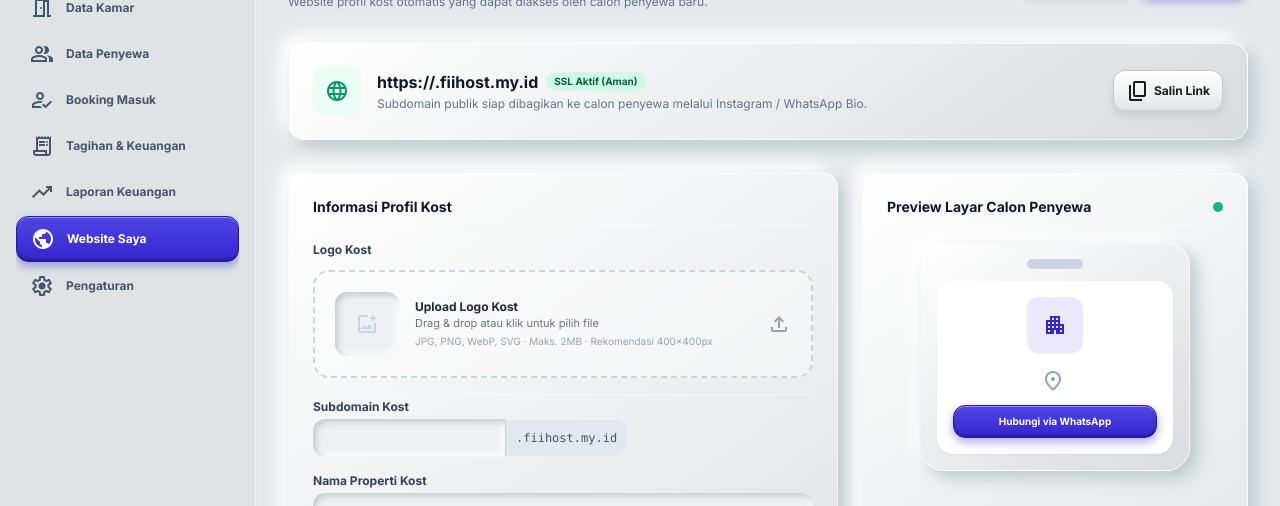
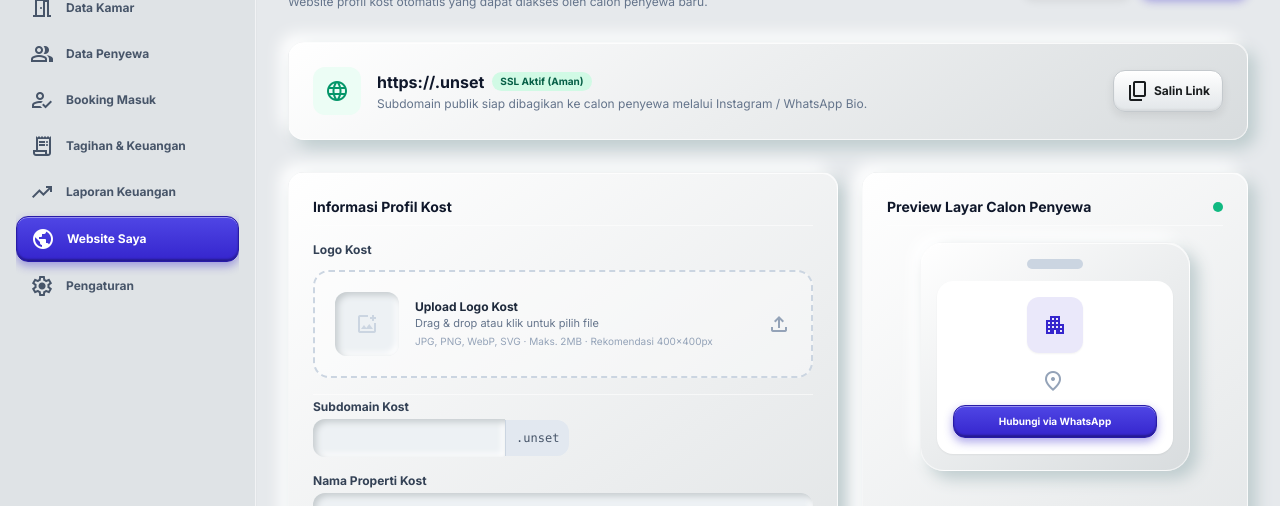
Before and after one commit to fiihostdev/KostKu, a Next.js app: page /admin/website in a window 1280 px wide. Shown: the part 157-663 px from the top of the page. Built offline with nearby package versions, Linux system fonts and the light colour scheme; no server answers.

Commit message:
fix: ganti semua hardcode fiihost.my.id ke NEXT_PUBLIC_APP_DOMAIN - onboarding step3/4, website, pengaturan, superadmin, homepage

```diff
--- a/app/admin/pengaturan/page.tsx
+++ b/app/admin/pengaturan/page.tsx
@@ -294,7 +294,7 @@ export default function PengaturanPage() {
                 </div>
                 <div className="skeu-inset p-3 rounded-xl">
                   <span className="text-slate-400 text-[10px] block uppercase font-bold mb-1">Subdomain Aktif</span>
-                  <span className="font-mono font-bold text-slate-800">{profile.subdomain}.fiihost.my.id</span>
+                  <span className="font-mono font-bold text-slate-800">{profile.subdomain}.{process.env.NEXT_PUBLIC_APP_DOMAIN || "manajementkost.my.id"}</span>
                 </div>
                 <div className="skeu-inset p-3 rounded-xl">
                   <span className="text-slate-400 text-[10px] block uppercase font-bold mb-1">SSL & Keamanan</span>
--- a/app/admin/website/page.tsx
+++ b/app/admin/website/page.tsx
@@ -3,6 +3,8 @@
 import { useState, useEffect } from "react";
 import Link from "next/link";
 import { useKost } from "@/lib/store";
+
+const APP_DOMAIN = process.env.NEXT_PUBLIC_APP_DOMAIN || "manajementkost.my.id";
 import { useToast } from "@/components/ui/Toast";
 import LogoUploader from "@/components/admin/LogoUploader";
 
@@ -94,7 +96,7 @@ export default function WebsiteSayaPage() {
           <div className="min-w-0">
             <div className="flex flex-wrap items-center gap-2">
               <span className="text-sm sm:text-base font-bold text-slate-900 truncate">
-                https://{subdomain}.fiihost.my.id
+                https://{subdomain}.{APP_DOMAIN}
               </span>
               <span className="text-[9px] sm:text-[10px] font-bold bg-emerald-100 text-emerald-800 px-2 py-0.5 rounded-full shrink-0">
                 SSL Aktif (Aman)
@@ -107,8 +109,8 @@ export default function WebsiteSayaPage() {
         </div>
         <button
           onClick={() => {
-            navigator.clipboard?.writeText(`https://${subdomain}.fiihost.my.id`);
-            toast.success("Link disalin!", `https://${subdomain}.fiihost.my.id`);
+            navigator.clipboard?.writeText(`https://${subdomain}.${APP_DOMAIN}`);
+            toast.success("Link disalin!", `https://${subdomain}.${APP_DOMAIN}`);
           }}
           className="skeu-button-secondary text-xs font-bold px-3 py-2 rounded-xl flex items-center justify-center gap-1 self-start md:self-auto shrink-0"
         >
@@ -143,7 +145,7 @@ export default function WebsiteSayaPage() {
                   className="p-2.5 rounded-l-xl skeu-inset text-slate-800 outline-none w-36 sm:w-48 font-mono font-bold text-xs"
                 />
                 <span className="p-2.5 bg-slate-200 text-slate-600 rounded-r-xl font-mono text-xs border-l border-slate-300">
-                  .fiihost.my.id
+                  .{APP_DOMAIN}
                 </span>
               </div>
             </div>
--- a/app/onboarding/step-3/page.tsx
+++ b/app/onboarding/step-3/page.tsx
@@ -3,6 +3,8 @@
 import { useState, useEffect, Suspense } from "react";
 import { useRouter, useSearchParams } from "next/navigation";
 import OnboardingStepper from "@/components/onboarding/OnboardingStepper";
+
+const APP_DOMAIN = process.env.NEXT_PUBLIC_APP_DOMAIN || "manajementkost.my.id";
 import { createClient } from "@/lib/supabase-browser";
 
 function Step3Content() {
@@ -114,7 +116,7 @@ function Step3Content() {
                 className="w-full p-2.5 sm:p-3 rounded-l-xl skeu-inset text-slate-900 outline-none font-mono text-xs sm:text-sm font-bold min-w-0"
               />
               <span className="p-2.5 sm:p-3 bg-slate-200 text-slate-700 rounded-r-xl font-mono text-xs sm:text-sm font-bold border-l border-slate-300 shrink-0">
-                .fiihost.my.id
+                .{APP_DOMAIN}
               </span>
             </div>
 
@@ -129,7 +131,7 @@ function Step3Content() {
               {!isChecking && isAvailable === true && subdomain.length >= 3 && (
                 <p className="text-emerald-700 text-[11px] font-bold flex items-center gap-1">
                   <span className="material-symbols-outlined text-[16px]">check_circle</span>
-                  <span><strong>{subdomain}.fiihost.my.id</strong> tersedia!</span>
+                  <span><strong>{subdomain}.{APP_DOMAIN}</strong> tersedia!</span>
                 </p>
               )}
               {!isChecking && isAvailable === false && (
@@ -153,7 +155,7 @@ function Step3Content() {
             </span>
             <div className="flex items-center gap-2 text-primary font-mono font-bold text-xs sm:text-sm break-all">
               <span className="material-symbols-outlined text-[18px] shrink-0">lock</span>
-              <span>https://{subdomain || "namakost"}.fiihost.my.id</span>
+              <span>https://{subdomain || "namakost"}.{APP_DOMAIN}</span>
             </div>
             <p className="text-[10px] sm:text-[11px] text-slate-500 mt-2">
               SSL gratis otomatis. Bisa diakses penyewa kapan saja.
--- a/app/onboarding/step-4/page.tsx
+++ b/app/onboarding/step-4/page.tsx
@@ -5,6 +5,8 @@ import { useRouter, useSearchParams } from "next/navigation";
 import OnboardingStepper from "@/components/onboarding/OnboardingStepper";
 import MidtransModal from "@/components/payment/MidtransModal";
 import { Suspense } from "react";
+
+const APP_DOMAIN = process.env.NEXT_PUBLIC_APP_DOMAIN || "manajementkost.my.id";
 
 const PLAN_PRICES: Record<string, number> = {
   starter: 99000,
@@ -77,7 +79,7 @@ function Step4Content() {
           <span className="material-symbols-outlined text-primary text-[48px] animate-spin block">sync</span>
           <h2 className="font-black text-slate-900 text-lg">Mengaktifkan Akun...</h2>
           <p className="text-xs text-slate-500">
-            Menyiapkan dashboard dan subdomain <strong>{subdomain}.fiihost.my.id</strong> untuk Anda.
+            Menyiapkan dashboard dan subdomain <strong>{subdomain}.{APP_DOMAIN}</strong> untuk Anda.
           </p>
         </div>
       </div>
@@ -131,7 +133,7 @@ function Step4Content() {
           </div>
           <div className="flex justify-between text-slate-600">
             <span>Subdomain:</span>
-            <span className="font-mono font-bold text-primary">{subdomain}.fiihost.my.id</span>
+            <span className="font-mono font-bold text-primary">{subdomain}.{APP_DOMAIN}</span>
           </div>
           <div className="flex justify-between text-slate-600">
             <span>Biaya Setup & SSL:</span>
--- a/app/page.tsx
+++ b/app/page.tsx
@@ -80,7 +80,7 @@ export default function Home() {
                         <span className="w-2.5 h-2.5 sm:w-3 sm:h-3 rounded-full bg-amber-400 shrink-0"></span>
                         <span className="w-2.5 h-2.5 sm:w-3 sm:h-3 rounded-full bg-emerald-400 shrink-0"></span>
                         <span className="text-[11px] sm:text-xs font-mono font-semibold text-slate-500 ml-1.5 truncate">
-                          harmoni.fiihost.my.id
+                          harmoni.{process.env.NEXT_PUBLIC_APP_DOMAIN || "manajementkost.my.id"}
                         </span>
                       </div>
                       <span className="text-[10px] sm:text-xs px-2.5 py-0.5 rounded-full bg-emerald-100 text-emerald-800 font-bold shrink-0">
@@ -204,7 +204,7 @@ export default function Home() {
                     </div>
                     <h3 className="text-base sm:text-lg font-bold text-slate-900 mb-2">Website Profil Kost</h3>
                     <p className="text-xs sm:text-sm text-slate-600 leading-relaxed">
-                      Dapatkan alamat subdomain gratis (namakost.fiihost.my.id) untuk galeri foto dan promosi ke calon penyewa.
+                      Dapatkan alamat subdomain gratis (namakost.{process.env.NEXT_PUBLIC_APP_DOMAIN || "manajementkost.my.id"}) untuk galeri foto dan promosi ke calon penyewa.
                     </p>
                   </div>
                   <Link href="/admin/website" className="text-xs font-bold text-primary mt-5 flex items-center gap-1 hover:underline">
--- a/app/superadmin/dashboard/page.tsx
+++ b/app/superadmin/dashboard/page.tsx
@@ -402,7 +402,7 @@ export default function SuperadminDashboardPage() {
                     </div>
                     <div className="min-w-0">
                       <p className="text-xs font-bold text-slate-900 truncate">{t.nama}</p>
-                      <p className="text-[10px] text-slate-500 font-mono">{t.subdomain}.fiihost.my.id</p>
+                      <p className="text-[10px] text-slate-500 font-mono">{t.subdomain}.{process.env.NEXT_PUBLIC_APP_DOMAIN || "manajementkost.my.id"}</p>
                     </div>
                   </div>
                   <div className="flex items-center gap-2 shrink-0">
@@ -483,8 +483,8 @@ export default function SuperadminDashboardPage() {
                         <div className="text-[10px] text-slate-500">{t.email || t.telepon || "—"}</div>
                       </td>
                       <td className="py-3 px-4 font-mono text-primary text-[11px]">
-                        <a href={`https://${t.subdomain}.fiihost.my.id`} target="_blank" rel="noopener noreferrer" className="hover:underline">
-                          {t.subdomain}.fiihost.my.id
+                        <a href={`https://${t.subdomain}.${process.env.NEXT_PUBLIC_APP_DOMAIN || "manajementkost.my.id"}`} target="_blank" rel="noopener noreferrer" className="hover:underline">
+                          {t.subdomain}.{process.env.NEXT_PUBLIC_APP_DOMAIN || "manajementkost.my.id"}
                         </a>
                       </td>
                       <td className="py-3 px-4">
@@ -534,7 +534,7 @@ export default function SuperadminDashboardPage() {
                           </button>
                           {/* Website */}
                           <a
-                            href={`https://${t.subdomain}.fiihost.my.id`}
+                            href={`https://${t.subdomain}.${process.env.NEXT_PUBLIC_APP_DOMAIN || "manajementkost.my.id"}`}
                             target="_blank"
                             rel="noopener noreferrer"
                             className="p-1.5 rounded-lg skeu-card text-slate-500 hover:text-slate-700"
@@ -644,7 +644,7 @@ export default function SuperadminDashboardPage() {
             </h3>
             {[
               { label: "Platform Name", val: "KOSTKU SaaS" },
-              { label: "Main Domain", val: "fiihost.my.id" },
+              { label: "Main Domain", val: process.env.NEXT_PUBLIC_APP_DOMAIN || "manajementkost.my.id" },
               { label: "Supabase Project", val: "mmcgxkjbmdfrgkhrajuc" },
               { label: "Bot URL", val: "wiya3dh8uopgirnwkgmuolug.fiihosting.my.id" },
               { label: "Total Registered", val: `${tenants.length} kost accounts` },
@@ -776,7 +776,7 @@ export default function SuperadminDashboardPage() {
               <div className="skeu-inset p-3 rounded-xl space-y-1">
                 <div className="flex justify-between">
                   <span className="text-slate-500">Subdomain</span>
-                  <span className="font-mono font-bold text-primary">{editTenant.subdomain}.fiihost.my.id</span>
+                  <span className="font-mono font-bold text-primary">{editTenant?.subdomain}.{process.env.NEXT_PUBLIC_APP_DOMAIN || "manajementkost.my.id"}</span>
                 </div>
                 <div className="flex justify-between">
                   <span className="text-slate-500">Total Kamar</span>
```
